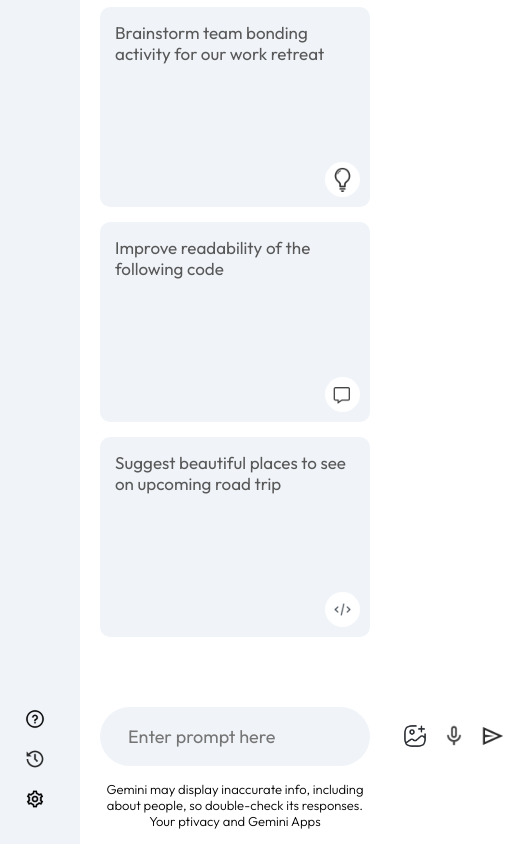
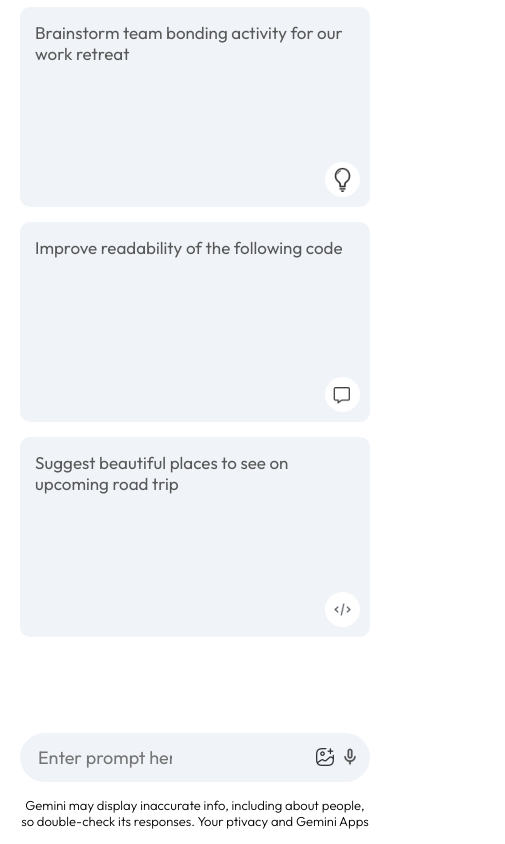
Before and after one commit to faw7an/gemini-ai-clone, a React (Vite) app: page / in a window 390 px wide. Shown: the part 742-1586 px from the top of the page, 505 px wide, since content can reach past the window. Built offline with nearby package versions, Linux system fonts and the light colour scheme.

Commit message:
Refactor CSS: Update responsive styles for Main and SideBar components

```diff
--- a/src/components/Main/Main.css
+++ b/src/components/Main/Main.css
@@ -182,3 +182,21 @@
         background-position: 800px;
     }
 }
+
+@media (max-width:600px) {
+ .main-bottom input{
+    flex: none;
+    width: 150px;
+ }
+ .main-bottom img{
+    width: 20px;
+
+ }
+ .search-box{
+    padding: 5px 10px;
+
+ }
+ .search-box div{
+    gap: 5px;
+ }
+}
--- a/src/components/Main/Main.jsx
+++ b/src/components/Main/Main.jsx
@@ -68,7 +68,8 @@
                         <div>
                             <img src={assets.gallery_icon} alt="" />
                             <img src={assets.mic_icon} alt="" />
-                            <img onClick={()=>onSent()} src={assets.send_icon} alt="" />
+                            {input?
+                            <img onClick={()=>onSent()} src={assets.send_icon} alt="" />:null}
                         </div>
                     </div>
                     <p className="bottom-info">
--- a/src/components/Side-bar/SideBar.css
+++ b/src/components/Side-bar/SideBar.css
@@ -65,3 +65,9 @@
     padding-right: 10px;
     cursor: pointer;
 }
+
+@media (max-width:600px){
+    .sideBar{
+        display: none;
+    }
+}
```
